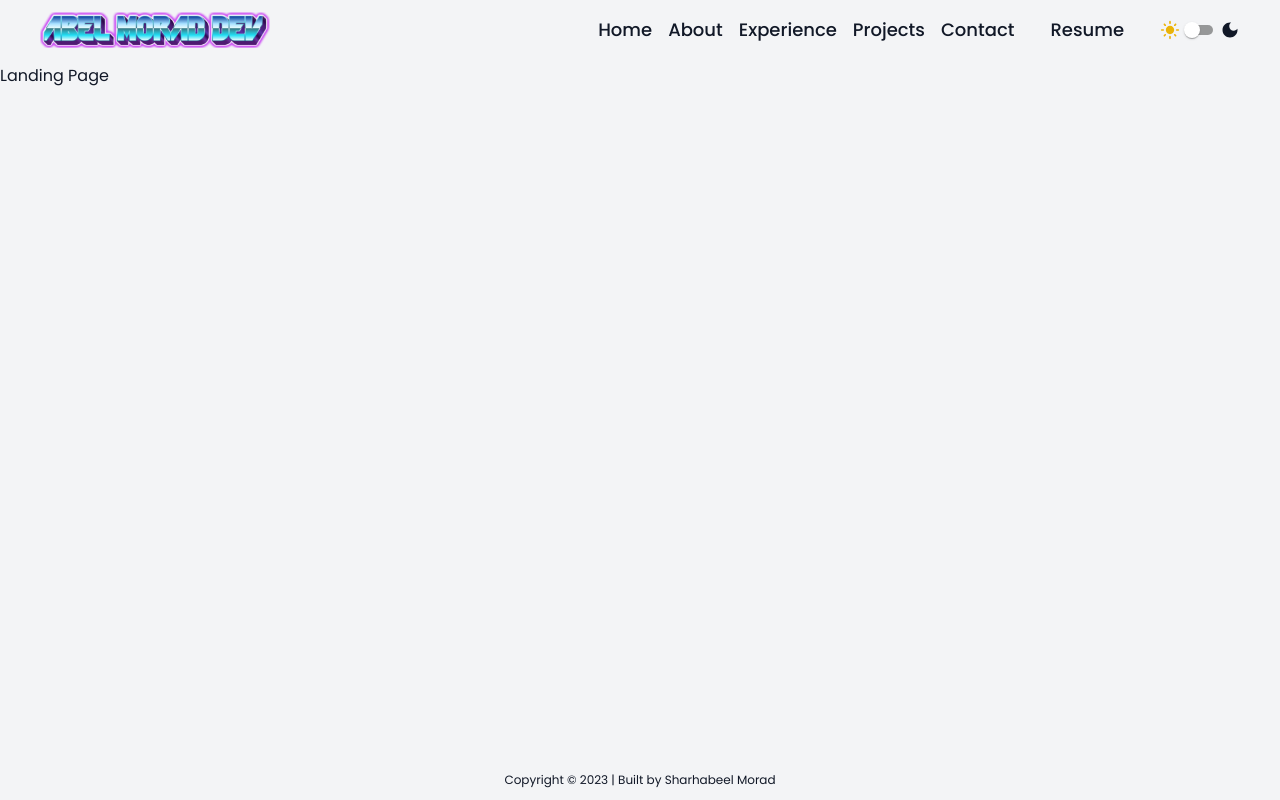
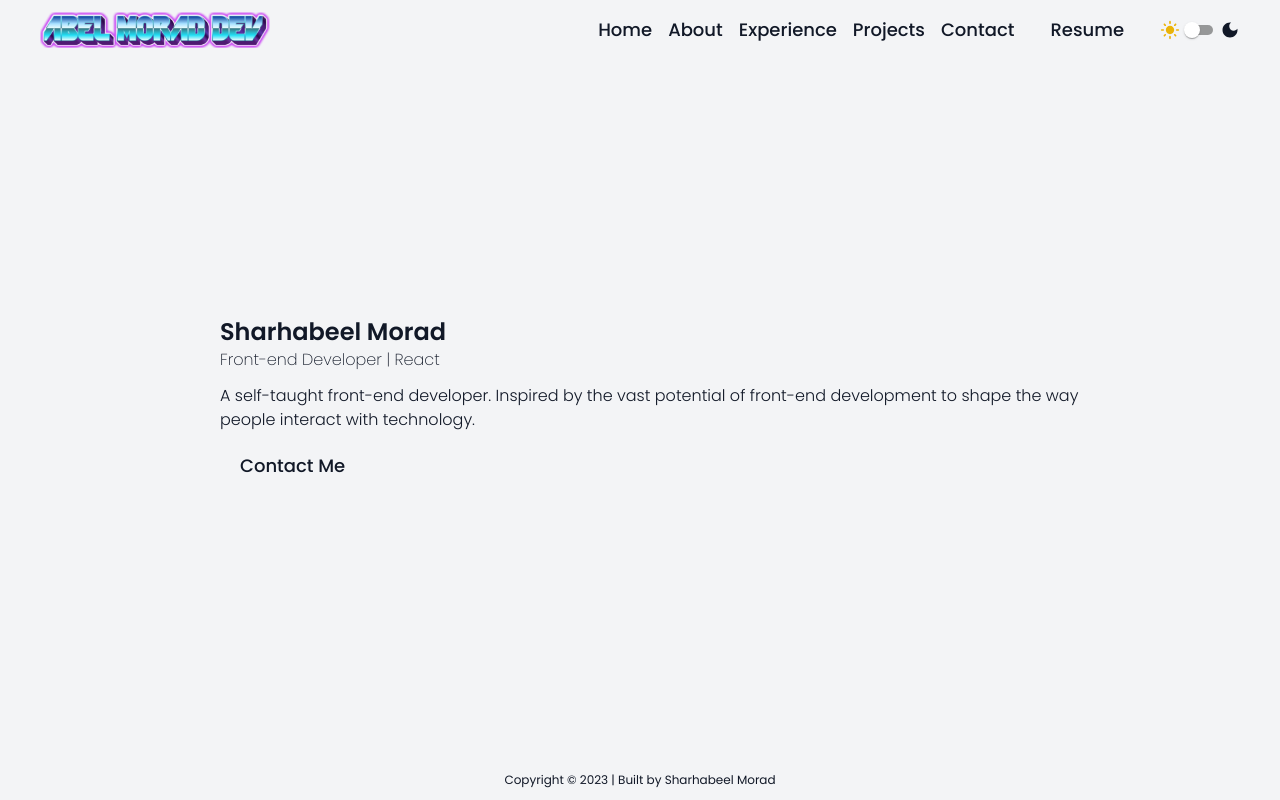
Before and after one commit to abelmorad/abel-morad, a React (Vite) app: page / in a window 1280 px wide. Built offline with nearby package versions, Linux system fonts and the light colour scheme.

Commit message:
Feat: landing page

```diff
--- a/src/pages/Landing.tsx
+++ b/src/pages/Landing.tsx
@@ -1,8 +1,27 @@
+import { Link } from "react-router-dom";
+import Aside from "../components/Aside";
+
 function Landing() {
   return (
-    <section className="flex flex-col pt-16">
-      <h1>Landing Page</h1>
-
+    <section className="flex flex-col h-screen items-center place-content-center px-3">
+      <div className="grid grid-flow-col-dense gap-5 w-screen px-3 laptop:px-10">
+        <Aside />
+        <section className="flex flex-col items-start place-content-center tablet:px-20 laptop:px-40 desktop:px-72">
+          <h1 className="text-2xl font-semibold">Sharhabeel Morad</h1>
+          <p className="font-extralight">Front-end Developer | React </p>
+          <p className="mt-3 font-light">
+            A self-taught front-end developer. Inspired by the vast potential of
+            front-end development to shape the way people interact with
+            technology.
+          </p>
+          <Link
+            to="/"
+            className="flex text-lg font-medium bg-transparent px-5 py-1 mt-4 place-content-center vaporwave-border hover:scale-105"
+          >
+            Contact Me
+          </Link>
+        </section>
+      </div>
     </section>
   );
 }
```
